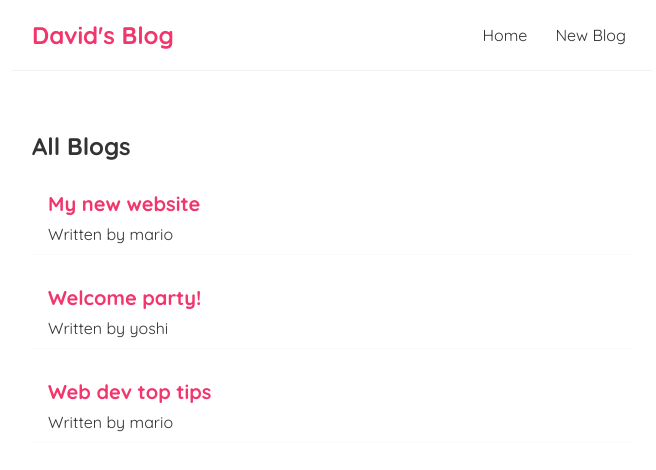
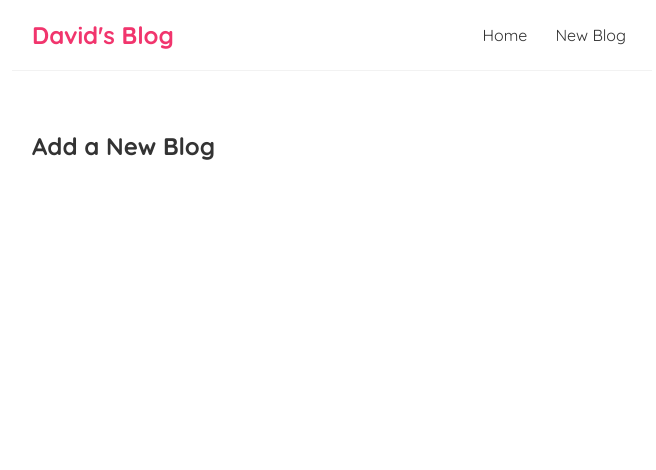
Before and after one commit to david-bergstrom-cohort225/react-practice, a React (Create React App) app: page /create in a window 1280 px wide. Shown: the top 470 px of the page, without its empty margins (308-964 px from the left). Built offline with nearby package versions, Linux system fonts and the light colour scheme.

Commit message:
UseEffect Hooks, Custom Hooks, and Routes

```diff
--- a/package.json
+++ b/package.json
@@ -8,6 +8,7 @@
     "@testing-library/user-event": "^13.5.0",
     "react": "^18.2.0",
     "react-dom": "^18.2.0",
+    "react-router-dom": "^5.3.4",
     "react-scripts": "5.0.1",
     "web-vitals": "^2.1.4"
   },
--- a/src/App.js
+++ b/src/App.js
@@ -1,15 +1,29 @@
 import Navbar from './Navbar';
 import Home from './Home';
+import Create from './Create';
+import { BrowserRouter as Router, Route, Switch } from 'react-router-dom';
 
 
 function App() {
   return (
-    <div className="App">
-      <Navbar />
-      <div className="content">
-        <Home />
+    <Router>
+      <div className="App">
+        <Navbar />
+        <div className="content">
+          {/* Switch handles showing only one route component show in the browser at any one time */}
+          <Switch>
+            <Route exact path="/">
+              <Home />
+            </Route>
+
+            <Route exact path="/create">
+              <Create />
+            </Route>
+
+          </Switch>
+        </div>
       </div>
-    </div>
+    </Router>
   );
 }
 
--- a/src/BlogList.js
+++ b/src/BlogList.js
@@ -1,6 +1,4 @@
-const BlogList = ({ blogs, title}) => {
-    // const blogs = props.blogs;
-    // const title = props.title;
+const BlogList = ({ blogs, title }) => {
 
     return (
         <div className="blog-list">
--- /dev/null
+++ b/src/Create.js
@@ -0,0 +1,9 @@
+const Create = () => {
+    return (
+        <div className="create">
+            <h2>Add a New Blog</h2>
+        </div>
+    );
+}
+
+export default Create;
--- a/src/Home.js
+++ b/src/Home.js
@@ -1,17 +1,21 @@
-import { useState } from "react";
 import BlogList from "./BlogList";
+import useFetch from "./useFetch";
 
 const Home = () => {
 
-    const [blogs, setBlogs] = useState([
-        { title: 'My new website', body: 'lorem ipsum...', author: 'mario', id: 1 },
-        { title: 'Welcome party!', body: 'lorem ipsum...', author: 'yoshi', id: 2 },
-        { title: 'Web dev top tips', body: 'lorem ipsum...', author: 'mario', id: 3 }
-    ]);
+    const { data, isPending, error } = useFetch('http://localhost:8000/blogs');
 
     return (
         <div className="home">
-            <BlogList blogs={blogs} title="All Blogs"/>
+            {/* Throw error if cannot fetch resource */}
+            {error && <div> {error} </div>}
+
+            {/* Show loading message while data is being fetched */}
+            {isPending && <div> Loading... </div>}
+
+            {/* Use conditional templating. This logical AND checks if blogs has a value yet.
+            Initially the blogs data is set to NULL. */}
+            {data && <BlogList blogs={data} title="All Blogs" />}
         </div>
     );
 }
--- /dev/null
+++ b/src/useFetch.js
@@ -0,0 +1,38 @@
+import { useState, useEffect } from "react";
+
+const useFetch = (url) => {
+
+    // Blogs useState is set to Null in the beginning because there is no data pulled from an API yet
+    const [data, setData] = useState(null);
+
+    //Pending useState is set to True in the begging because data is being fetched
+    const [isPending, setIsPending] = useState(true);
+
+    //Error useState used to track if there is an Error
+    const [error, setError] = useState(null);
+
+    //Fetch Data using Fetch API
+    useEffect(() => {
+        setTimeout(() => {
+            fetch(url)
+                .then(response => {
+                    if (!response.ok) {
+                        throw Error('Could not fetch data for that resource');
+                    }
+                    return response.json();
+                }).then((data) => {
+                    setData(data);
+                    setIsPending(false);
+                    setError(null);
+                }).catch(err => {
+                    setError(err.message);
+                    setIsPending(false);
+                });
+        }, 1000)
+    }, [url]);
+
+    return { data, isPending, error}
+
+};
+
+export default useFetch;
```
Also changed, not shown: data/db.json (added, +16 -0 lines), 1 other file (tests, documents, lock files or other folders).
